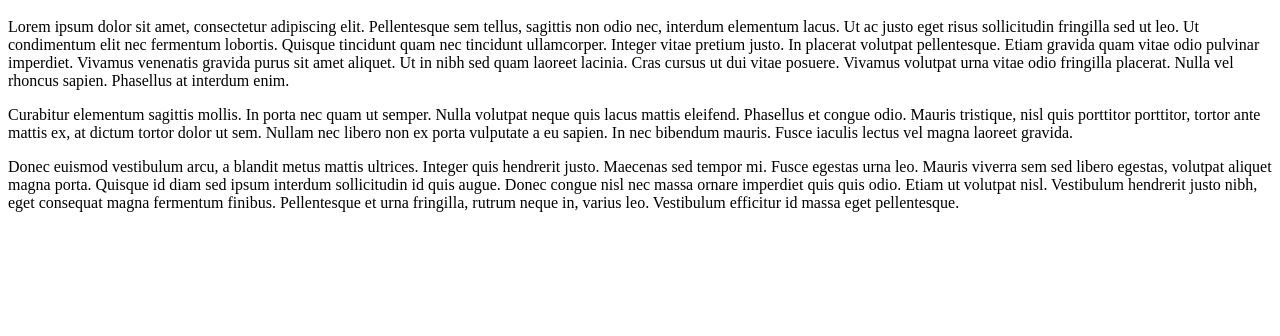
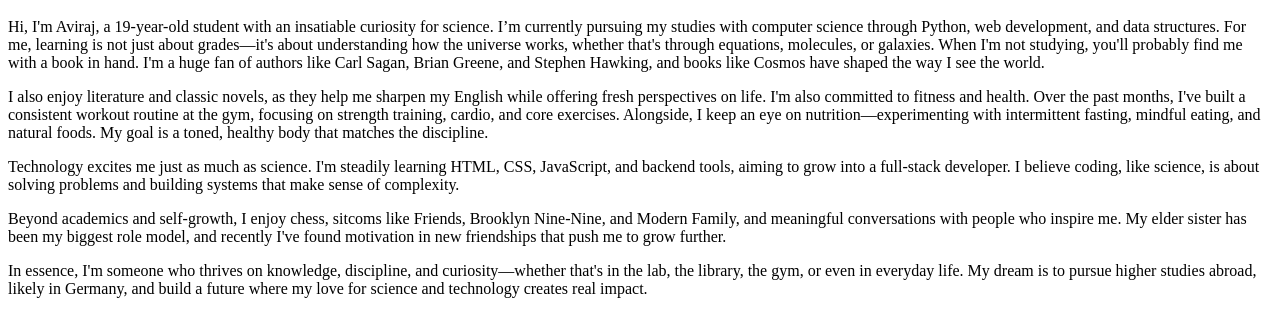
Before and after one commit to athub07/About-me, a plain HTML site: page index.html in a window 1280 px wide. Shown: the part 48-384 px from the top of the page. Drawn offline with Linux system fonts and the light colour scheme.

Commit message:
Update index.html

```diff
--- a/index.html
+++ b/index.html
@@ -1,20 +1,14 @@
 <h1>About Me</h1>
-<p>Lorem ipsum dolor sit amet, consectetur adipiscing elit. Pellentesque sem tellus, sagittis non odio nec, interdum
-  elementum lacus. Ut ac justo eget risus sollicitudin fringilla sed ut leo. Ut condimentum elit nec fermentum lobortis.
-  Quisque tincidunt quam nec tincidunt ullamcorper. Integer vitae pretium justo. In placerat volutpat pellentesque.
-  Etiam
-  gravida quam vitae odio pulvinar imperdiet. Vivamus venenatis gravida purus sit amet aliquet. Ut in nibh sed quam
-  laoreet lacinia. Cras cursus ut dui vitae posuere. Vivamus volutpat urna vitae odio fringilla placerat. Nulla vel
-  rhoncus sapien. Phasellus at interdum enim.</p>
+<p> Hi, I'm Aviraj, a 19-year-old student with an insatiable curiosity for science. I’m currently pursuing my studies with computer science through Python, web development, and data structures. For me, learning is not just about grades—it's about understanding how the universe works, whether that's through equations, molecules, or galaxies.
 
-<p>Curabitur elementum sagittis mollis. In porta nec quam ut semper. Nulla volutpat neque quis lacus mattis eleifend.
-  Phasellus et congue odio. Mauris tristique, nisl quis porttitor porttitor, tortor ante mattis ex, at dictum tortor
-  dolor
-  ut sem. Nullam nec libero non ex porta vulputate a eu sapien. In nec bibendum mauris. Fusce iaculis lectus vel magna
-  laoreet gravida.</p>
+When I'm not studying, you'll probably find me with a book in hand. I'm a huge fan of authors like Carl Sagan, Brian Greene, and Stephen Hawking, and books like Cosmos have shaped the way I see the world. </p>
 
-<p>Donec euismod vestibulum arcu, a blandit metus mattis ultrices. Integer quis hendrerit justo. Maecenas sed tempor mi.
-  Fusce egestas urna leo. Mauris viverra sem sed libero egestas, volutpat aliquet magna porta. Quisque id diam sed ipsum
-  interdum sollicitudin id quis augue. Donec congue nisl nec massa ornare imperdiet quis quis odio. Etiam ut volutpat
-  nisl. Vestibulum hendrerit justo nibh, eget consequat magna fermentum finibus. Pellentesque et urna fringilla, rutrum
-  neque in, varius leo. Vestibulum efficitur id massa eget pellentesque.</p>
+<p>I also enjoy literature and classic novels, as they help me sharpen my English while offering fresh perspectives on life.
+
+I'm also committed to fitness and health. Over the past months, I've built a consistent workout routine at the gym, focusing on strength training, cardio, and core exercises. Alongside, I keep an eye on nutrition—experimenting with intermittent fasting, mindful eating, and natural foods. My goal is a toned, healthy body that matches the discipline. </p>
+
+Technology excites me just as much as science. I'm steadily learning HTML, CSS, JavaScript, and backend tools, aiming to grow into a full-stack developer. I believe coding, like science, is about solving problems and building systems that make sense of complexity.
+
+<p>Beyond academics and self-growth, I enjoy chess, sitcoms like Friends, Brooklyn Nine-Nine, and Modern Family, and meaningful conversations with people who inspire me. My elder sister has been my biggest role model, and recently I've found motivation in new friendships that push me to grow further.</p>
+
+In essence, I'm someone who thrives on knowledge, discipline, and curiosity—whether that's in the lab, the library, the gym, or even in everyday life. My dream is to pursue higher studies abroad, likely in Germany, and build a future where my love for science and technology creates real impact.</p>
```
